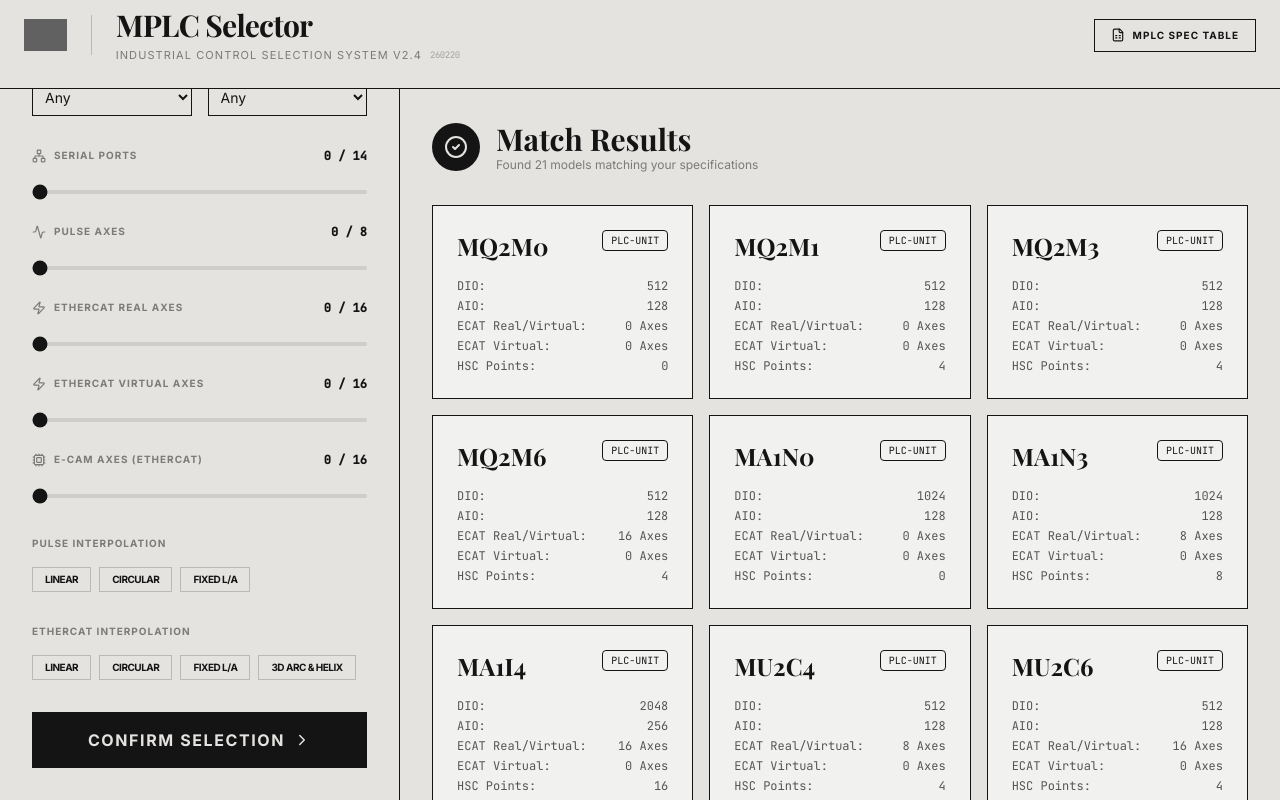
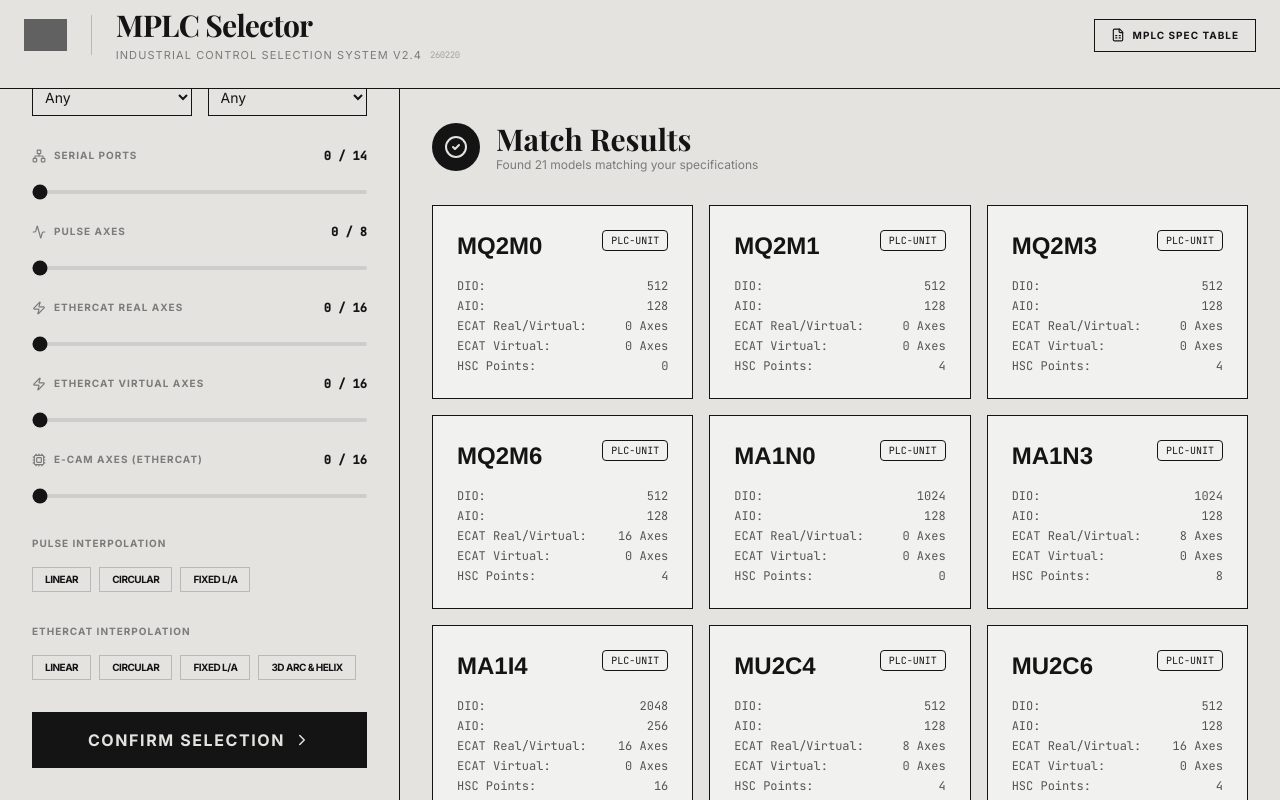
Before and after one commit to Saqi777/PLC_Selerctor_Demo, a React (Vite) app: page / in a window 1280 px wide. Both pictures are taken after a click on the button "CONFIRM SELECTION". Shown: the part 17-817 px from the top of the page. Built offline with nearby package versions, Linux system fonts and the light colour scheme; grey boxes are pictures that could not be loaded; a web font is replaced by a local one.

Commit message:
feat: Improve font consistency in product displays
Applies a consistent font family to product models in both the grid and table views. This ensures a uniform and professional appearance across the MPLC Selector application.

```diff
--- a/src/App.tsx
+++ b/src/App.tsx
@@ -563,7 +563,7 @@ export default function App() {
                   {results.map(product => (
                     <div key={product.id} className="border border-[#141414] p-6 bg-white/50 hover:bg-[#141414] hover:text-[#E4E3E0] transition-all group">
                       <div className="flex justify-between items-start mb-4">
-                        <h3 className="font-serif font-bold text-2xl">{product.model}</h3>
+                        <h3 className="font-bold text-2xl" style={{ fontFamily: '"PingFang SC", "Helvetica Neue", Arial, sans-serif' }}>{product.model}</h3>
                         <span className="text-[10px] font-mono border border-current px-2 py-0.5 rounded">PLC-UNIT</span>
                       </div>
                       <div className="space-y-1 text-xs font-mono opacity-70 group-hover:opacity-100">
@@ -672,7 +672,7 @@ function ProductTable({ products }: { products: Product[] }) {
         <tbody>
           {products.map((p, idx) => (
             <tr key={p.id} className={cn("border-b border-[#141414]", idx % 2 === 0 ? "bg-white/30" : "bg-transparent")}>
-              <td className="p-4 font-bold text-sm border-r border-[#141414]/10">{p.model}</td>
+              <td className="p-4 font-bold text-sm border-r border-[#141414]/10" style={{ fontFamily: '"PingFang SC", "Helvetica Neue", Arial, sans-serif' }}>{p.model}</td>
               <td className="p-4 font-mono text-xs border-r border-[#141414]/10">{p.dio}</td>
               <td className="p-4 font-mono text-xs border-r border-[#141414]/10">{p.aio}</td>
               <td className="p-4 font-mono text-xs border-r border-[#141414]/10">{p.serial_ports}</td>
```
